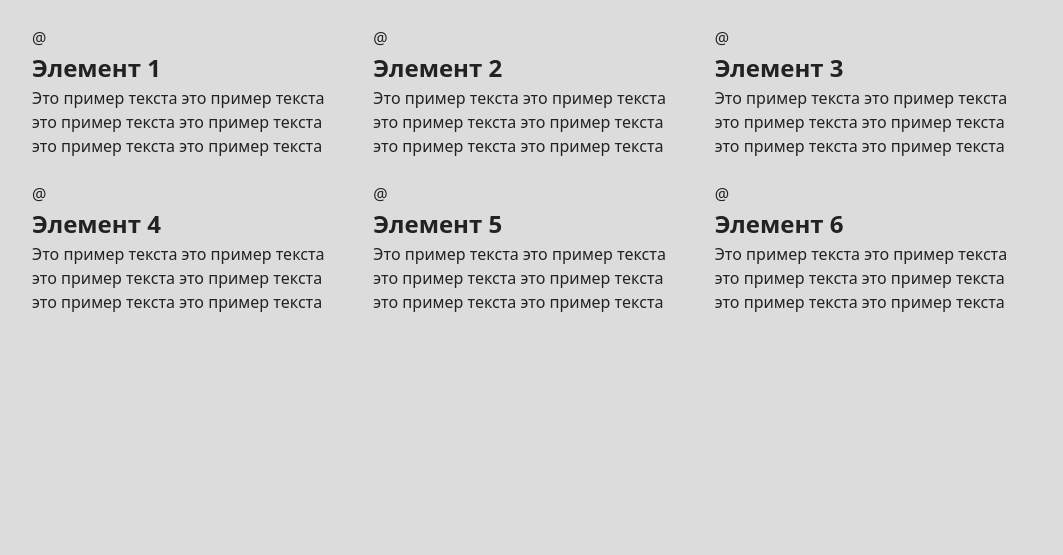
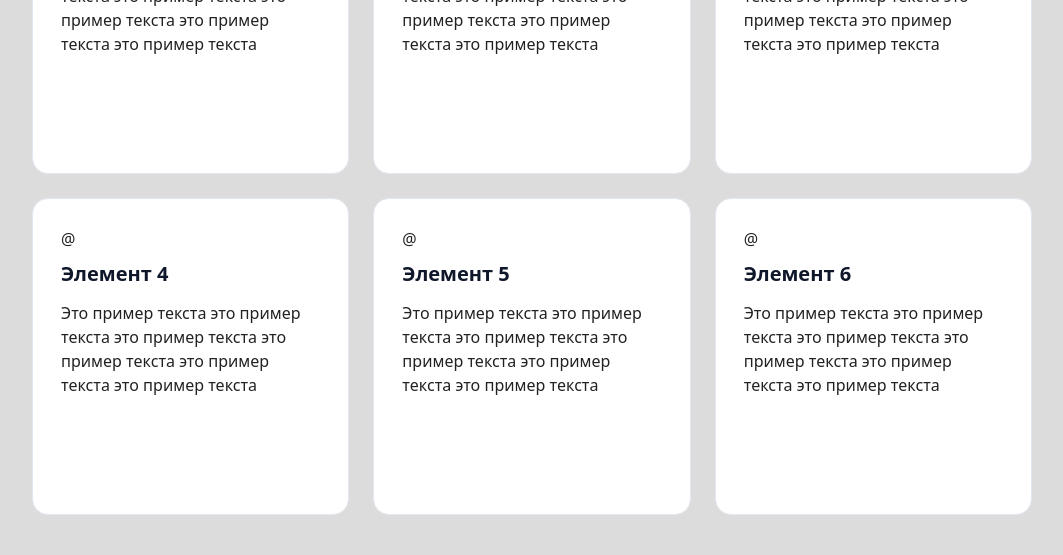
Before and after one commit to Tche123668/kt2, a plain HTML site: page index.html in a window 1280 px wide. Shown: the part 276-831 px from the top of the page, without its empty margins (108-1171 px from the left). Before the commit the page ends 800 px from the top, so only its background shows below. Drawn offline with Linux system fonts and the light colour scheme.

Commit message:
Оформлены цвета и граница карточек

```diff
--- a/styles.css
+++ b/styles.css
@@ -33,13 +33,28 @@ body {
     gap: 24px;
 }
 .card {
+    background-color: #ffffff;
+    border: 1px solid #e2e8f0;
+    border-radius: 16px;
+    padding: 28px;
 
+    aspect-ratio: 1 / 1;
+
+    display: flex;
+    flex-direction: column;
+    justify-content: flex-start;
+    align-items: flex-start;
 }
 .card-icon {
-
+    width: 32px;
+    height: 32px;
+    object-fit: contain;
 }
 .card-title {
-
+    font-size: 1.25rem;
+    font-weight: 600;
+    margin-bottom: 12px;
+    color: #0f172a;
 }
 .card-text {
 
```
